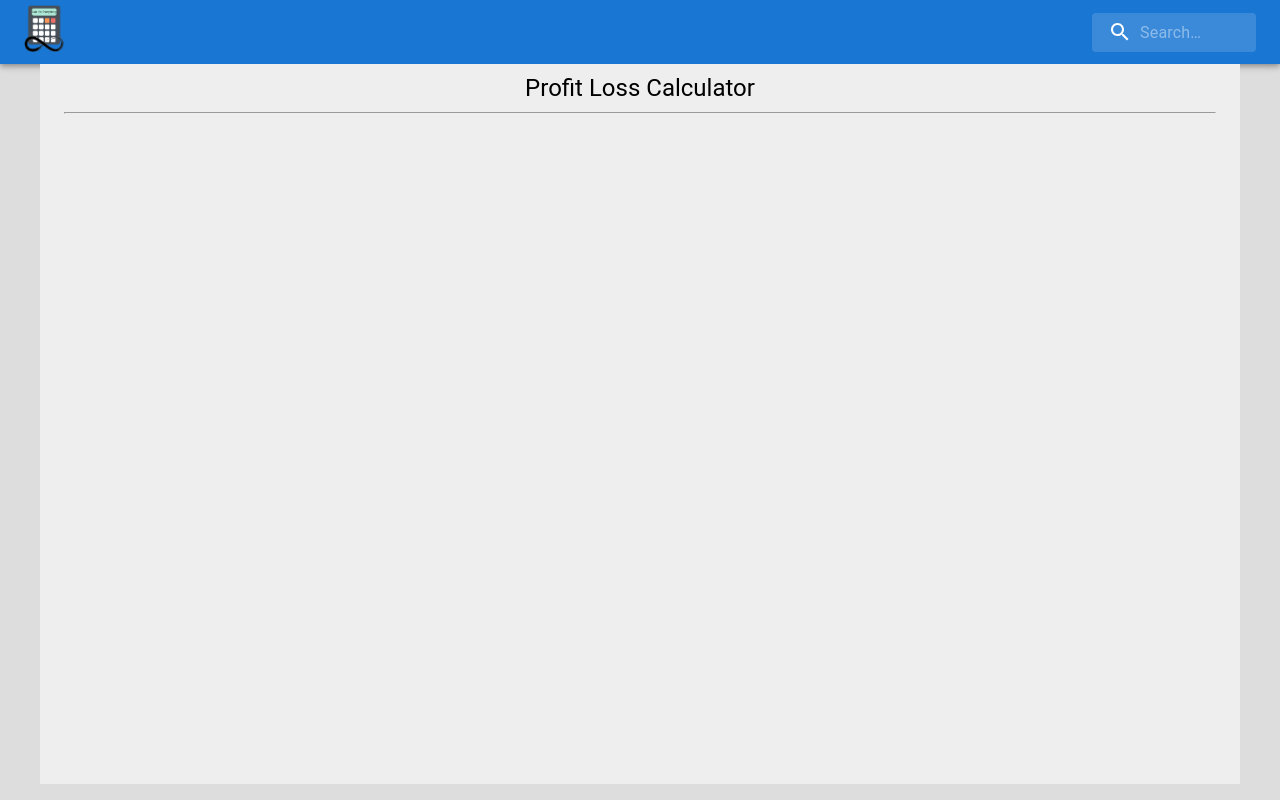
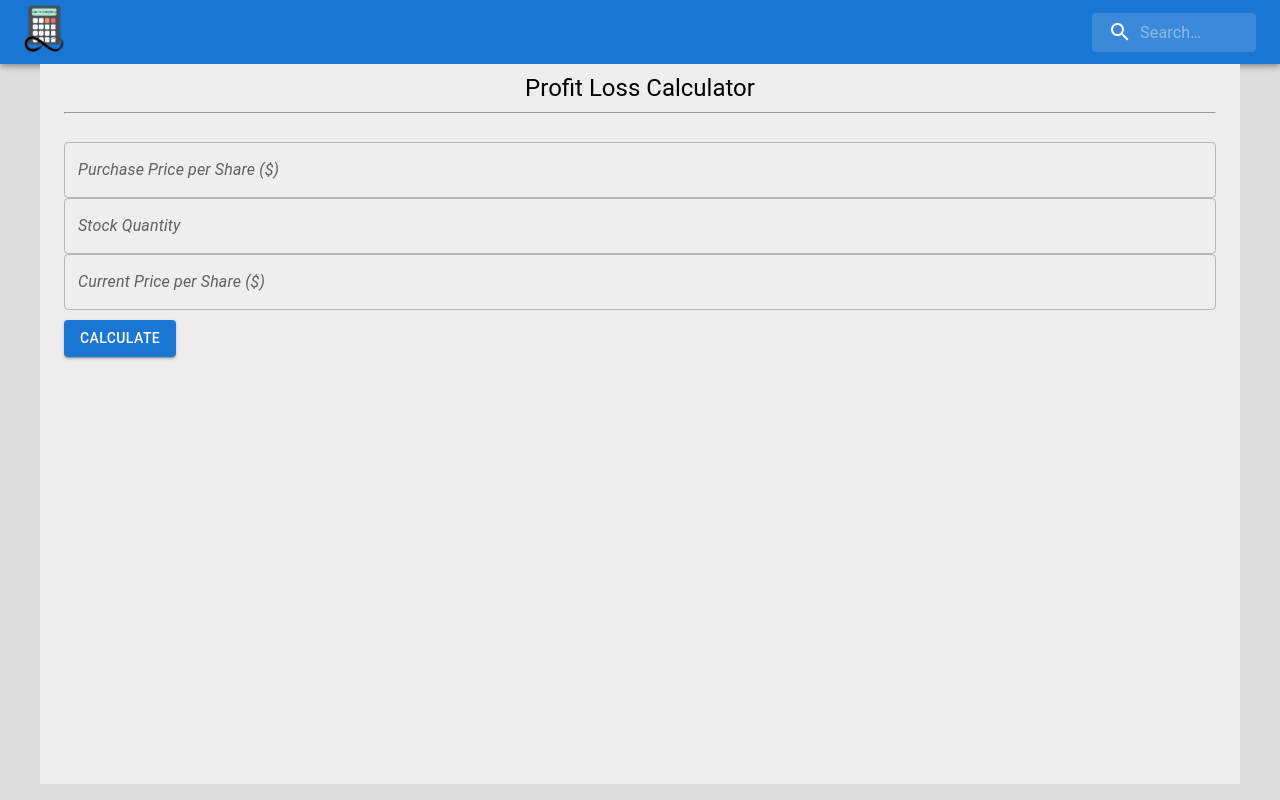
Before and after one commit to SarthakKeshari/calc_for_everything, a React (Create React App) app in the folder calculators/: page /profitlosscalc in a window 1280 px wide. Built offline with nearby package versions, Linux system fonts and the light colour scheme.

Commit message:
Added Profit Loss Calculator

```diff
--- a/calculators/src/mathematical/profitLossCalc/MainProfitLossCalc.js
+++ b/calculators/src/mathematical/profitLossCalc/MainProfitLossCalc.js
@@ -1,13 +1,77 @@
-import React from 'react';
-import { Container, Typography } from '@mui/material';
+import React, { useState } from 'react';
+import { Container, Typography, TextField, Button, Box, Paper } from '@mui/material';
 
-function MainProfitLossCalc(){
-    return(
-        <Container maxWidth="lg" sx={{ bgcolor: '#eeeeee', minHeight: '90vh', paddingY:"10" }}>
-            <Typography pt={1} variant='h5' sx = {{textAlign: "center"}}>Profit Loss Calculator</Typography>
-            <hr/>
-            <br/>
-        </Container>
+
+function MainProfitLossCalc() {
+    const [purchasePrice, setPurchasePrice] = useState('');
+    const [stockQuantity, setStockQuantity] = useState('');
+    const [currentPrice, setCurrentPrice] = useState('');
+    const [result, setResult] = useState(null);
+
+    const calculateProfitLoss = () => {
+        const purchasePriceFloat = parseFloat(purchasePrice);
+        const stockQuantityInt = parseInt(stockQuantity);
+        const currentPriceFloat = parseFloat(currentPrice);
+
+        if (
+            isNaN(purchasePriceFloat) ||
+            isNaN(stockQuantityInt) ||
+            isNaN(currentPriceFloat)
+        ) {
+            setResult('Please enter valid numbers');
+            return;
+        }
+
+        const costPrice = purchasePriceFloat * stockQuantityInt;
+        const sellPrice = currentPriceFloat * stockQuantityInt;
+
+        if (costPrice > sellPrice) {
+            setResult(`You have a loss of $${(costPrice - sellPrice).toFixed(2)}`);
+        } else if (sellPrice > costPrice) {
+            setResult(`You have a profit of $${(sellPrice - costPrice).toFixed(2)}`);
+        } else {
+            setResult('You have no profit or loss.');
+        }
+    };
+    return (
+        <Container maxWidth="lg" sx={{ bgcolor: '#eeeeee', minHeight: '90vh', paddingY: "10" }}>
+            <Typography pt={1} variant='h5' sx={{ textAlign: "center" }}>Profit Loss Calculator</Typography>
+            <hr />
+            <br />
+            <TextField
+                fullWidth
+                label="Purchase Price per Share ($)"
+                value={purchasePrice}
+                onChange={(e) => setPurchasePrice(e.target.value)}
+            />
+            <TextField
+                fullWidth
+                label="Stock Quantity"
+                value={stockQuantity}
+                onChange={(e) => setStockQuantity(e.target.value)}
+            />
+            <TextField
+                fullWidth
+                label="Current Price per Share ($)"
+                value={currentPrice}
+                onChange={(e) => setCurrentPrice(e.target.value)}
+            />
+            <Button
+                variant="contained"
+                color="primary"
+                onClick={calculateProfitLoss}
+                style={{ marginTop: '10px' }}
+            >
+                Calculate
+            </Button>
+            {result && (
+                <Box mt={2}>
+                    <Typography variant="h6" color="textSecondary">
+                        {result}
+                    </Typography>
+                </Box>
+            )}
+        </Container >
     )
 }
 
```
